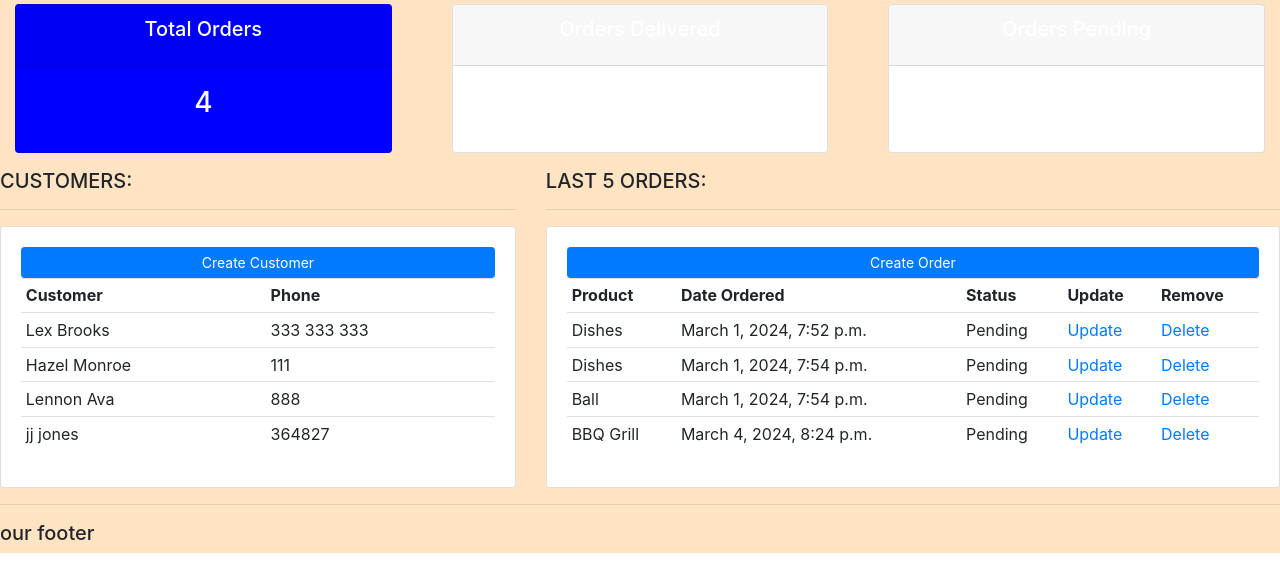
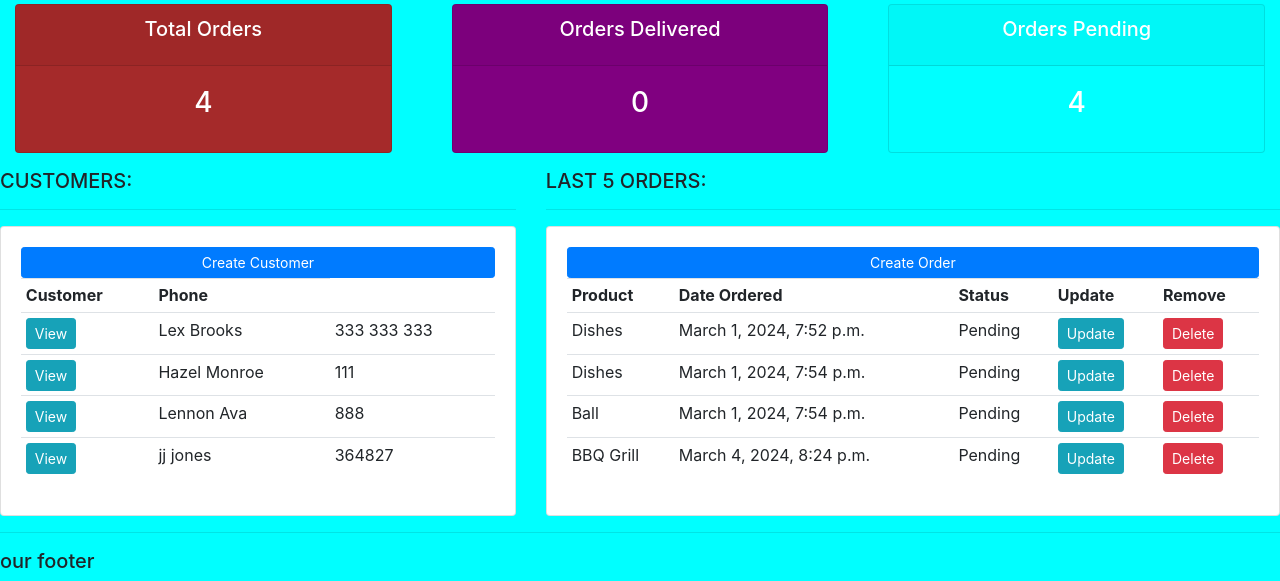
Before and after one commit to LukeJBrooks/Django_app, a Django app: page / in a window 1280 px wide. Shown: the part 336-917 px from the top of the page. Before the commit the page ends 889 px from the top, so only its background shows below. Run offline with Django 4.2, Linux system fonts and the light colour scheme; data comes from the database, SQL or seed files in the repository.

Commit message:
minor updates

```diff
--- a/accounts/templates/accounts/dashboard.html
+++ b/accounts/templates/accounts/dashboard.html
@@ -1,6 +1,6 @@
 {% extends "accounts/main.html" %}
 
-{% block content%}
+{% block content %}
 
 {% include "accounts/status.html" %}
 
@@ -20,6 +20,7 @@
 
                 {% for customer in customers %}
                     <tr>
+                        <td><a class="btn btn-sm btn-info" href="{% url 'customer' customer.id %}">View</a></td>
                         <td>{{customer.name}}</td>
                         <td>{{customer.phone}}</td>
                     </tr>
@@ -52,8 +53,8 @@
                     <td>{{order.product}}</td>
                     <td>{{order.date_created}}</td>
                     <td>{{order.status}}</td>
-                    <td><a href=''>Update</a></td>
-                    <td><a href=''>Delete</a></td>
+                    <td><a class="btn btn-sm btn-info" href=''>Update</a></td>
+                    <td><a class="btn btn-sm btn-danger" href=''>Delete</a></td>
 
 
                 </tr>
--- a/accounts/templates/accounts/main.html
+++ b/accounts/templates/accounts/main.html
@@ -7,7 +7,6 @@
 <link rel="stylesheet" href="https://cdn.jsdelivr.net/npm/bootstrap@4.3.1/dist/css/bootstrap.min.css" integrity="sha384-ggOyR0iXCbMQv3Xipma34MD+dH/1fQ784/j6cY/iJTQUOhcWr7x9JvoRxT2MZw1T" crossorigin="anonymous">
 
 <link rel="stylesheet" type="text/css" href="{% static '/css/main.css' %}">
-        <style></style>
 
     </head>
     <body>
@@ -25,7 +24,6 @@
 
 
 
-
     </body>
     <script src="https://code.jquery.com/jquery-3.3.1.slim.min.js" integrity="sha384-q8i/X+965DzO0rT7abK41JStQIAqVgRVzpbzo5smXKp4YfRvH+8abtTE1Pi6jizo" crossorigin="anonymous"></script>
     <script src="https://cdn.jsdelivr.net/npm/popper.js@1.14.7/dist/umd/popper.min.js" integrity="sha384-UO2eT0CpHqdSJQ6hJty5KVphtPhzWj9WO1clHTMGa3JDZwrnQq4sF86dIHNDz0W1" crossorigin="anonymous"></script>
--- a/accounts/templates/accounts/navbar.html
+++ b/accounts/templates/accounts/navbar.html
@@ -10,10 +10,10 @@
     <div class="collapse navbar-collapse" id="navbarNav">
       <ul class="navbar-nav">
         <li class="nav-item active">
-          <a class="nav-link" href="#">Dashboard <span class="sr-only">(current)</span></a>
+          <a class="nav-link" href="{% url 'home' %}">Dashboard <span class="sr-only">(current)</span></a>
         </li>
         <li class="nav-item">
-          <a class="nav-link" href="#">Products</a>
+          <a class="nav-link" href="{% url 'products' %}">Products</a>
         </li>
 
 
--- a/accounts/templates/accounts/status.html
+++ b/accounts/templates/accounts/status.html
@@ -16,7 +16,7 @@
 
     <div class='col'>
         <div class="col-md">
-            <div class="card text-center text-white mb-3" id="orders_delivered">
+            <div class="card text-center text-white mb-3" id="orders-delivered">
                 <div class="card-header">
                     <h5 class="card-title">Orders Delivered</h5>
                 </div>
@@ -29,7 +29,7 @@
 
     <div class="col">
         <div class="col-md">
-            <div class="card text-center text-white mb-3" id="orders_pending">
+            <div class="card text-center text-white mb-3" id="orders-pending">
                 <div class="card-header">
                     <h5 class="card-title">Orders Pending</h5>
                 </div>
--- a/accounts/urls.py
+++ b/accounts/urls.py
@@ -8,9 +8,9 @@ from . import views
 
 
 urlpatterns = [
-    path('', views.home),
-    path('products/', views.products),
-    path('customer/<str:pk_test>/', views.customer),
+    path('', views.home,name='home'),
+    path('products/', views.products, name='products'),
+    path('customer/<str:pk_test>/', views.customer, name='customer'),
 
 
 
--- a/static/css/main.css
+++ b/static/css/main.css
@@ -1,7 +1,5 @@
-#logo{}
+body{background-color:aqua;}
 
-body{background-color:bisque;}
-
-#total-orders{background-color:blue;}
-#orders-delivered{background-color:#fcfc0e;}
-#orders-pending{background-color:red;}
+#total-orders{background-color:brown}
+#orders-delivered{background-color:purple;}
+#orders-pending{background-color:aqua;}
```
